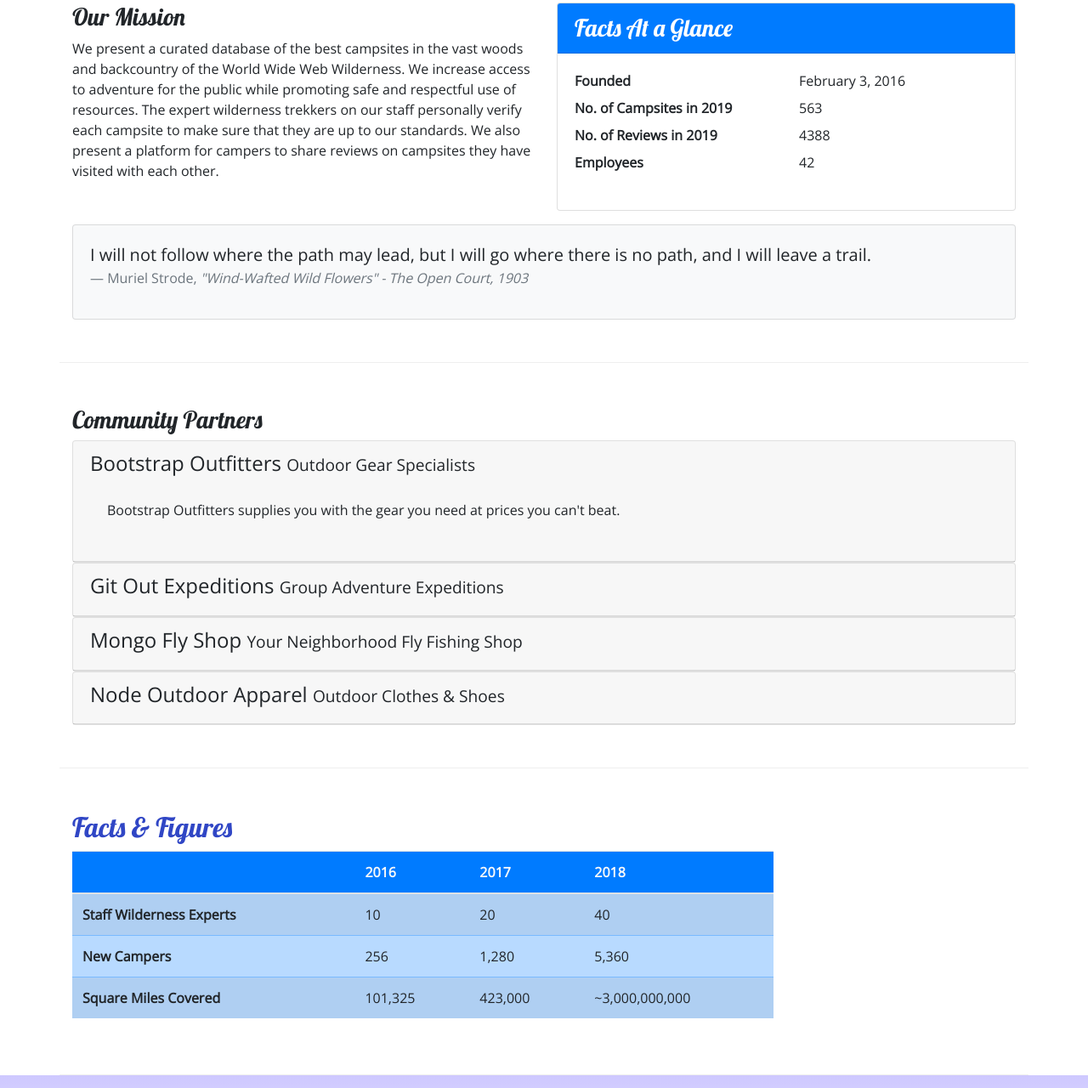
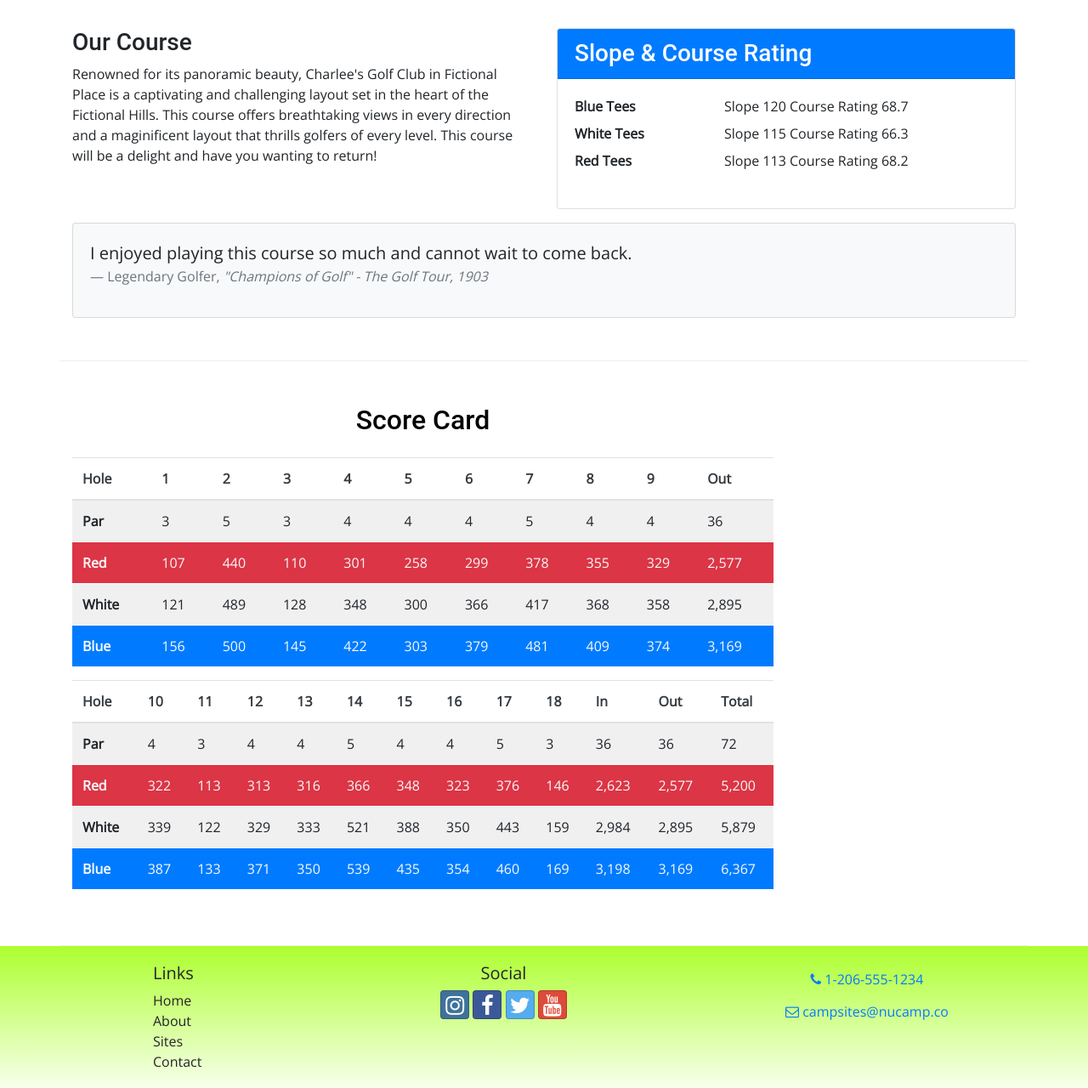
Before and after one commit to robmartel/project1, a website: page aboutus.html in a window 1280 px wide. Shown: the part 420-1700 px from the top of the page at 85% size. Drawn offline with nearby package versions, Linux system fonts and the light colour scheme.

Commit message:
Home and About

```diff
--- a/aboutus.html
+++ b/aboutus.html
@@ -26,15 +26,15 @@
             <div class="col-4 col-sm-3 col-md-2 align-self-center">
                 <a href="index.html"><img src="img/logo.png" class="img-fluid"/></a>
             </div>
-                <div class="col"></div>
-                    <h1>NuCamp</h1>
-                    <h2>a better way to camp</h2>
+                <div class="col ml-5 mt-5">
+                    <h1>Charlee's</h1>
+                    <h2>Golf Club</h2>
                 </div>
             </div>
         </div>
     </header>
        <!--Nav bar Begins-->
-            <nav class="navbar navbar-expand-sm navbar-dark sticky-top">
+            <nav class="navbar navbar-expand-sm navbar-light sticky-top">
             <div class="container">
                 <a class="navbar-brand" href="index.html"><img src="img/logo.png" height="30" width="30" /> </a>
             <button class="navbar-toggler" type="button" data-toggle="collapse" data-target="#nucampNavbar">
@@ -43,8 +43,8 @@
                 <div class="collapse navbar-collapse" id="nucampNavbar">
                     <ul class="navbar-nav">
                         <li class="nav-item"><a class="nav-link" href="index.html"><i class="fa fa-home fa-lg"></i> Home</a></li>
-                        <li class="nav-item active"><a class="nav-link" href="#"><i class="fa fa-info fa-lg"></i> About</a></li>
-                        <li class="nav-item"><a class="nav-link" href="#"><i class="fa fa-list fa-lg"></i> Sites</a></li>
+                        <li class="nav-item active"><a class="nav-link" href="#"><i class="fa fa-info fa-lg"></i> Course</a></li>
+                        <li class="nav-item"><a class="nav-link" href="#"><i class="fa fa-list fa-lg"></i> Gallery</a></li>
                         <li class="nav-item"><a class="nav-link" href="contactus.html"><i class="fa fa-address-card fa-lg"></i> Contact</a></li>
                     </ul>
         </div>
@@ -57,7 +57,7 @@
                 <div class="col">
                     <ol class="breadcrumb">
                         <li class="breadcrumb-item"><a href="index.html">Home</a></li>
-                        <li class="breadcrumb-item active">About Us</li>
+                        <li class="breadcrumb-item active">Course</li>
                     </ol>
                 <h2>About Us</h2>
                 <hr />
@@ -68,22 +68,21 @@
         <div class="container">
             <div class="row row-content">
                 <div class="col col-sm-6">
-                    <h3>Our Mission</h3>
-                    <p>We present a curated database of the best campsites in the vast woods and backcountry of the World Wide Web Wilderness. We increase access to adventure for the public while promoting safe and respectful use of resources. The expert wilderness trekkers on our staff personally verify each campsite to make sure that they are up to our standards. We also present a platform for campers to share reviews on campsites they have visited with each other.</p>
+                    <h3>Our Course</h3>
+                    <p>Renowned for its panoramic beauty, Charlee's Golf Club in Fictional Place is a captivating and challenging layout set in the heart of the Fictional Hills. This course offers breathtaking views in every direction and a maginificent layout that thrills golfers of every level. This course will be a delight and have you wanting to return!</p>
                 </div>
                 <div class="col-sm-6">
                     <div class="card">
-                        <h3 class="card-header bg-primary text-white">Facts At a Glance</h3>
+                        <h3 class="card-header bg-primary text-white">Slope & Course Rating</h3>
                         <div class="card-body">
                             <dl class="row">
-                                <dt class="col-6">Founded</dt>
-                                <dd class="col-6">February 3, 2016</dd>
-                                <dt class="col-6">No. of Campsites in 2019</dt>
-                                <dd class="col-6">563</dd>
-                                <dt class="col-6">No. of Reviews in 2019</dt>
-                                <dd class="col-6">4388</dd>
-                                <dt class="col-6">Employees</dt>
-                                <dd class="col-6">42</dd>
+                                <dt class="col-4">Blue Tees</dt>
+                                <dd class="col-8">Slope 120 Course Rating 68.7 </dd>
+                                <dt class="col-4">White Tees</dt>
+                                <dd class="col-8">Slope 115 Course Rating 66.3</dd>
+                                <dt class="col-4">Red Tees</dt>
+                                <dd class="col-8">Slope 113 Course Rating 68.2</dd>
+
                             </dl>
                         </div>
                     </div>
@@ -91,9 +90,9 @@
                 <div class="col">
                     <div class="card bg-light mt-3">
                         <blockquote class="blockquote card-body">
-                            <p class="mb-0">I will not follow where the path may lead, but I will go where there is no path, and I will leave a trail.</p>
-                            <footer class="blockquote-footer">Muriel Strode,
-                                <cite title="Source Title">"Wind-Wafted Wild Flowers" - The Open Court, 1903</cite>
+                            <p class="mb-0">I enjoyed playing this course so much and cannot wait to come back.</p>
+                            <footer class="blockquote-footer">Legendary Golfer,
+                                <cite title="Source Title">"Champions of Golf" - The Golf Tour, 1903</cite>
                             </footer>
                         </blockquote>
                     </div>
@@ -101,102 +100,163 @@
             </div>
         </div>
 
+
         <div class="container">
             <div class="row row-content">
-                <div class="col">
-                    <h3>Community Partners</h3>
-                    <!--Accordion-->
-                    <div id="accordion">
-                        <div class="card">
-                            <div role="tab" class="card-header">
-                                <h4>
-                                    <a data-toggle="collapse" data-target="#bootstrap">
-                                        Bootstrap Outfitters <small>Outdoor Gear Specialists</small>
-                                    </a>
-                                    </h4>
-                                    <div class="collapse show" id="bootstrap" data-parent="#accordion">
-                                        <div class="card-body">
-                                            <p class="d-none d-sm-block">Bootstrap Outfitters supplies you with the gear you need at prices you can't beat.</p>
-                                        </div>
-                                    </div>
-                            </div>
-                        </div>
-                        <div class="card">
-                            <div role="tab" class="card-header">
-                                <h4>
-                                    <a class="collapsed" data-toggle="collapse" data-target="#git">
-                                        Git Out Expeditions <small>Group Adventure Expeditions</small>
-                                    </a>
-                                    </h4>
-                                    <div class="collapse" id="git" data-parent="#accordion">
-                                        <div class="card-body">
-                                            <p class="d-none d-sm-block">Join Git Out Expeditions to explore new horizons with a group of other adventurers!</p>
-                                        </div>
-                                    </div>
-                            </div>
-                        </div>
-                        <div class="card">
-                            <div role="tab" class="card-header">
-                                <h4>
-                                    <a class="collapsed" data-toggle="collapse" data-target="#mongo">
-                                        Mongo Fly Shop <small>Your Neighborhood Fly Fishing Shop</small>
-                                    </a>
-                                    </h4>
-                                    <div class="collapse" id="mongo" data-parent="#accordion">
-                                        <div class="card-body">
-                                            <p class="d-none d-sm-block">Need a new fishing pole, a tacklebox, or flies of all kinds? Stop by Mongo Fly Shop.</p>
-                                        </div>
-                            </div>
-                            </div>
-                        </div>
-                        <div class="card">
-                            <div role="tab" class="card-header">
-                                <h4>
-                                    <a class="collapsed" data-toggle="collapse" data-target="#node">
-                                        Node Outdoor Apparel <small>Outdoor Clothes & Shoes</small>
-                                    </a>
-                                    </h4>
-                                    <div class="collapse" id="node" data-parent="#accordion">
-                                        <div class="card-body">
-                                            <p class="d-none d-sm-block">From polar fleeces to swimsuits, hiking boots to waders, a visit to Node will be sure to get you covered.</p>
-                                        </div>
-                            </div>
-                            </div>
-                        </div>
-                    </div>
-                </div>
-            </div>
-            <div class="row row-content">
                 <div class="col-sm-9">
-                    <h2>Facts &amp; Figures</h2>
+                    <h2 class="scard">Score Card</h2>
                     <div class="table-responsive">
                         <table class="table table-striped">
                             <thead>
-                                <tr class="bg-primary text-light">
-                                    <th></th>
-                                    <th>2016</th>
-                                    <th>2017</th>
-                                    <th>2018</th>
+                                <tr class="bg-none text-dark">
+                                    <th>Hole</th>
+                                    <th>1</th>
+                                    <th>2</th>
+                                    <th>3</th>
+                                    <th>4</th>
+                                    <th>5</th>
+                                    <th>6</th>
+                                    <th>7</th>
+                                    <th>8</th>
+                                    <th>9</th>
+                                    <th>Out</th>
                                 </tr>
                             </thead>
-                            <tbody class="table-primary">
+                            <tbody class="table-light">
                                 <tr>
-                                    <th>Staff Wilderness Experts</th>
-                                    <td>10</td>
-                                    <td>20</td>
-                                    <td>40</td>
+                                    <th>Par</th>
+                                    <td>3</td>
+                                    <td>5</td>
+                                    <td>3</td>
+                                    <td>4</td>
+                                    <td>4</td>
+                                    <td>4</td>
+                                    <td>5</td>
+                                    <td>4</td>
+                                    <td>4</td>
+                                    <td>36</td>
+                                </tr>
+                                <tr class="bg-danger text-light">
+                                    <th>Red</th>
+                                    <td>107</td>
+                                    <td>440</td>
+                                    <td>110</td>
+                                    <td>301</td>
+                                    <td>258</td>
+                                    <td>299</td>
+                                    <td>378</td>
+                                    <td>355</td>
+                                    <td>329</td>
+                                    <td>2,577</td>
                                 </tr>
                                 <tr>
-                                    <th>New Campers</th>
-                                    <td>256</td>
-                                    <td>1,280</td>
-                                    <td>5,360</td>
+                                    <th>White</th>
+                                    <td>121</td>
+                                    <td>489</td>
+                                    <td>128</td>
+                                    <td>348</td>
+                                    <td>300</td>
+                                    <td>366</td>
+                                    <td>417</td>
+                                    <td>368</td>
+                                    <td>358</td>
+                                    <td>2,895</td>
+                                </tr>
+                                <tr class="bg-primary text-light" >
+                                    <th>Blue</th>
+                                    <td>156</td>
+                                    <td>500</td>
+                                    <td>145</td>
+                                    <td>422</td>
+                                    <td>303</td>
+                                    <td>379</td>
+                                    <td>481</td>
+                                    <td>409</td>
+                                    <td>374</td>
+                                    <td>3,169</td>
+                                </tr>
+                            </tbody>
+                        </table>
+                    </div>
+                    <div class="table-responsive">
+                        <table class="table table-striped">
+                            <thead>
+                                <tr class="bg-none text-dark">
+                                    <th>Hole</th>
+                                    <th>10</th>
+                                    <th>11</th>
+                                    <th>12</th>
+                                    <th>13</th>
+                                    <th>14</th>
+                                    <th>15</th>
+                                    <th>16</th>
+                                    <th>17</th>
+                                    <th>18</th>
+                                    <th>In</th>
+                                    <th>Out</th>
+                                    <th>Total</th>
+                                </tr>
+                            </thead>
+                            <tbody class="table-light">
+                                <tr>
+                                    <th>Par</th>
+                                    <td>4</td>
+                                    <td>3</td>
+                                    <td>4</td>
+                                    <td>4</td>
+                                    <td>5</td>
+                                    <td>4</td>
+                                    <td>4</td>
+                                    <td>5</td>
+                                    <td>3</td>
+                                    <td>36</td>
+                                    <td>36</td>
+                                    <td>72</td>
+                                </tr>
+                                <tr class="bg-danger text-light">
+                                    <th>Red</th>
+                                    <td>322</td>
+                                    <td>113</td>
+                                    <td>313</td>
+                                    <td>316</td>
+                                    <td>366</td>
+                                    <td>348</td>
+                                    <td>323</td>
+                                    <td>376</td>
+                                    <td>146</td>
+                                    <td>2,623</td>
+                                    <td>2,577</td>
+                                    <td>5,200</td>
                                 </tr>
                                 <tr>
-                                    <th>Square Miles Covered</th>
-                                    <td>101,325</td>
-                                    <td>423,000</td>
-                                    <td>~3,000,000,000</td>
+                                    <th>White</th>
+                                    <td>339</td>
+                                    <td>122</td>
+                                    <td>329</td>
+                                    <td>333</td>
+                                    <td>521</td>
+                                    <td>388</td>
+                                    <td>350</td>
+                                    <td>443</td>
+                                    <td>159</td>
+                                    <td>2,984</td>
+                                    <td>2,895</td>
+                                    <td>5,879</td>
+                                </tr>
+                                <tr class="bg-primary text-light" >
+                                    <th>Blue</th>
+                                    <td>387</td>
+                                    <td>133</td>
+                                    <td>371</td>
+                                    <td>350</td>
+                                    <td>539</td>
+                                    <td>435</td>
+                                    <td>354</td>
+                                    <td>460</td>
+                                    <td>169</td>
+                                    <td>3,198</td>
+                                    <td>3,169</td>
+                                    <td>6,367</td>
                                 </tr>
                             </tbody>
                         </table>
--- a/css/styles.scss
+++ b/css/styles.scss
@@ -6,7 +6,7 @@ $color-dark: #60106b;
 $color-black-transparent: rgba(0, 0, 0, 0.5);
 
 $body-font: "Open Sans", sans-serif;
-$header-font: "Lobster", cursive;
+$header-font: 'Roboto', sans-serif;
 
 body {
     font-family: $body-font;
@@ -22,7 +22,7 @@ h2 {
 
 header {
     h2 {
-        color: $color-pale;
+        color: $color-primary;
     }
 }
 
@@ -34,7 +34,7 @@ header {
 .jumbotron {
     margin: 0;
     padding: 30px;
-    background-image: linear-gradient(to right, $color-secondary, $color-primary, $color-dark);
+    background-image: white;
     color: white;
 }
 
```
Also changed, not shown: contactus.html (+1 -1 lines), index.html (+46 -41 lines), css/styles.css, img/featured-holes.jpg (added), img/menu.jpg (added), 7 other files.
